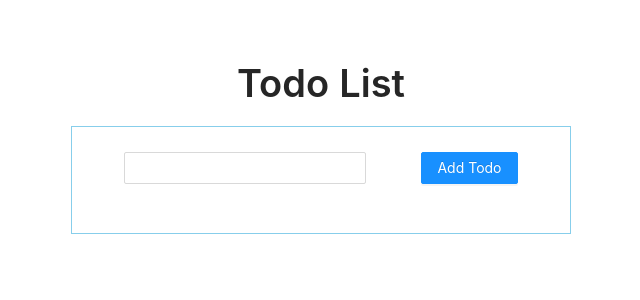
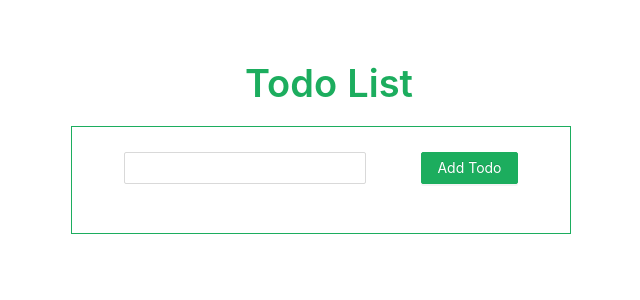
Before and after one commit to Osmond-Z/todolist, a React (Create React App) app: page / in a window 1280 px wide. Shown: the top 300 px of the page, without its empty margins (319-959 px from the left). Built offline with nearby package versions, Linux system fonts and the light colour scheme.

Commit message:
submission

```diff
--- /dev/null
+++ b/craco.config.js
@@ -0,0 +1,20 @@
+const CracoLessPlugin = require('craco-less');
+
+module.exports = {
+  plugins: [
+    {
+      plugin: CracoLessPlugin,
+      options: {
+        lessLoaderOptions: {
+          lessOptions: {
+            modifyVars: {
+              '@primary-color': '#1CAD5E',
+              '@text-color': '#1CAD5E',
+            },
+            javascriptEnabled: true,
+          },
+        },
+      },
+    },
+  ],
+};
--- a/src/App.css
+++ b/src/App.less
@@ -1,7 +1,7 @@
-@import '~antd/dist/antd.css';
 h1 {
   text-align: center;
 }
+h1.ant-typography,
 
 .todo-text {
   margin-left: 16px;
@@ -12,8 +12,9 @@ h1 {
   margin: 60px auto;
 }
 
-form, .todo {
-  border: 1px solid skyblue;
+form,
+.todo {
+  border: 1px solid #1cad5e;
   padding: 25px;
   margin-bottom: 10px;
 }
--- a/src/App.tsx
+++ b/src/App.tsx
@@ -1,5 +1,5 @@
 import React, { useState, useEffect } from "react";
-import "./App.css";
+import "./App.less";
 import { Form, Input, Button, Checkbox, Typography } from "antd";
 
 interface Todo {
@@ -80,7 +80,9 @@ const App = () => {
 
   return (
     <div id="todo-list">
-      <Typography.Title>Todo List</Typography.Title>
+      <Typography.Title style={{ color: "#1CAD5E" }}>
+        Todo List
+      </Typography.Title>
       <form onSubmit={handleSubmit}>
         <Form.Item>
           <Input
--- a/src/index.tsx
+++ b/src/index.tsx
@@ -3,6 +3,8 @@ import ReactDOM from "react-dom";
 import "./index.css";
 import App from "./App";
 import reportWebVitals from "./reportWebVitals";
+import "antd/dist/antd.less";
+
 ReactDOM.render(
   <React.StrictMode>
     <App />
```
Also changed, not shown: package.json (+8 -5 lines), 1 other file (tests, documents, lock files or other folders).
